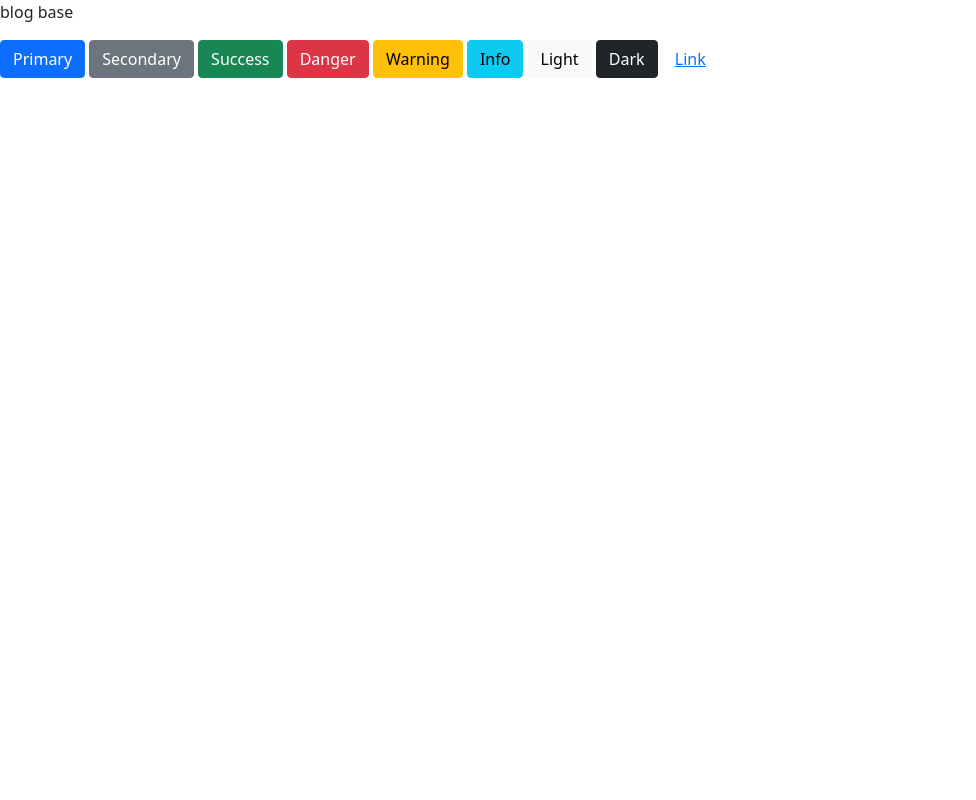
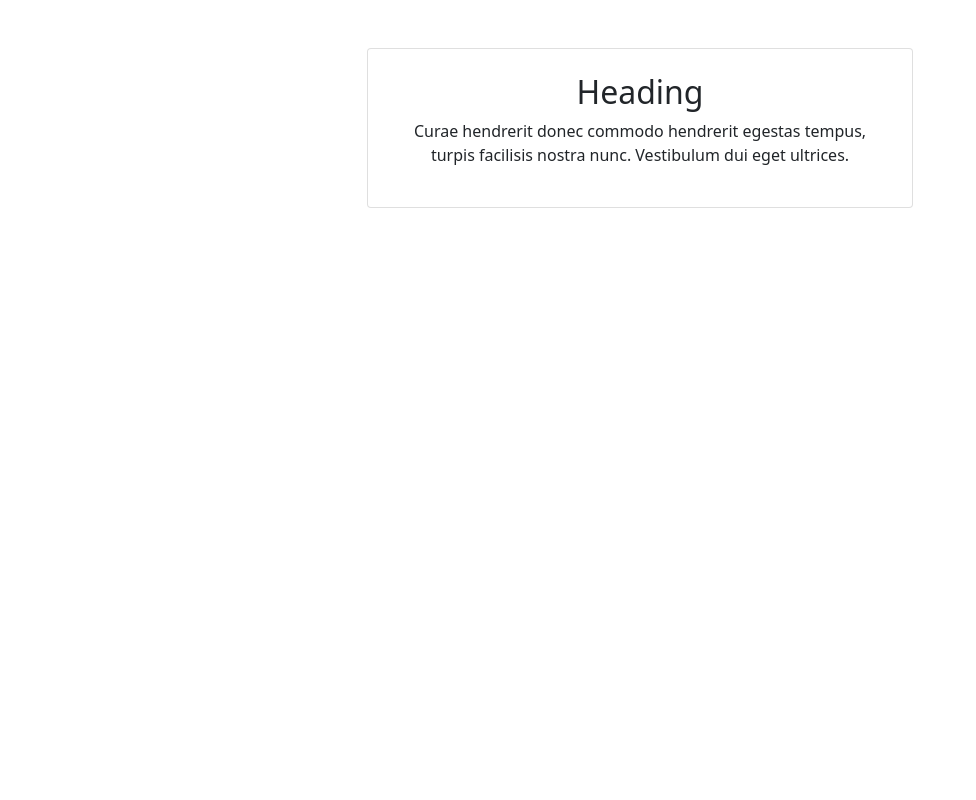
Before and after one commit to Ramiras123/site_django, a Django app: template templates/blog/user_posts.html in a window 1280 px wide. Shown: the whole page, without its empty margins (0-976 px from the left). Run offline with Django 4.2, Linux system fonts and the light colour scheme; the template is opened without the code that fills it, so the values that code supplies are empty.

Commit message:
add content

```diff
--- a/site_django/settings.py
+++ b/site_django/settings.py
@@ -138,7 +138,7 @@ AUTH_PASSWORD_VALIDATORS = [
 
 LANGUAGE_CODE = 'ru'
 
-TIME_ZONE = 'UTC'
+TIME_ZONE = 'Europe/Moscow'
 
 USE_I18N = True
 
--- a/templates/blog/base.html
+++ b/templates/blog/base.html
@@ -1,17 +1,10 @@
 {% extends 'templates_projects/base.html' %}
 {# базовый файл приложения blog #}
 {% block content %}
-    blog base
-    {% block content_blog %}
-    {% endblock %}
-    <button type="button" class="btn btn-primary">Primary</button>
-<button type="button" class="btn btn-secondary">Secondary</button>
-<button type="button" class="btn btn-success">Success</button>
-<button type="button" class="btn btn-danger">Danger</button>
-<button type="button" class="btn btn-warning">Warning</button>
-<button type="button" class="btn btn-info">Info</button>
-<button type="button" class="btn btn-light">Light</button>
-<button type="button" class="btn btn-dark">Dark</button>
+    <div class="container py-4 py-xl-5">
+        {% block content_blog %}
+        {% endblock %}
+    </div>
+{% endblock %}
 
-<button type="button" class="btn btn-link">Link</button>
-{% endblock %}
+<html lang="en" style="--highlight-bg:rgba(17, 142, 232); --highlight-color:#fff; --box-highlight:rgba(17,142,232,0.8);">
--- a/templates/blog/user_posts.html
+++ b/templates/blog/user_posts.html
@@ -3,10 +3,33 @@
         Post
     {% endblock %}
     {% block content_blog %}
-        <ul>
-            {% for post in posts_list %}
-                <li>{{ post.title }} - {{ post.author }}/ {{ post.date_created }}</li>
-            {% endfor %}
-        </ul>
+        <div class="row mb-5">
+            <div class="col-md-8 col-xl-6 text-center mx-auto">
+                <div class="card">
+                    <div class="card-body p-4">
+                        <h2>Heading</h2>
+                        <p>Curae hendrerit donec commodo hendrerit egestas tempus, turpis facilisis nostra nunc. Vestibulum dui eget ultrices.</p>
+                    </div>
+                </div>
+            </div>
+        </div>
+        {% for post in posts_list %}
+            <div class="row mb-5">
+                <div class="col-md-8 col-xl-6 text-center mx-auto">
+                    <div class="card">
+                        <div class="card-body p-4">
+                            <h4 class="card-title">{{ post.title }}</h4>
+                            <p class="card-text">{{ post.content|safe }}</p>
+                            <div class="d-flex">
+                                <p class="text-primary mb-0">{{ post.date_created|date:"F d Y" }}</p>
+                                <div style="margin-right: -60px;margin-left: 13px;">
+                                    <p class="fw-bold mb-0"><a href="#">{{post.author}}</a></p>
+                                </div>
+                            </div>
+                        </div>
+                    </div>
+                </div>
+            </div>
+        {% endfor %}
 
     {% endblock %}
```
